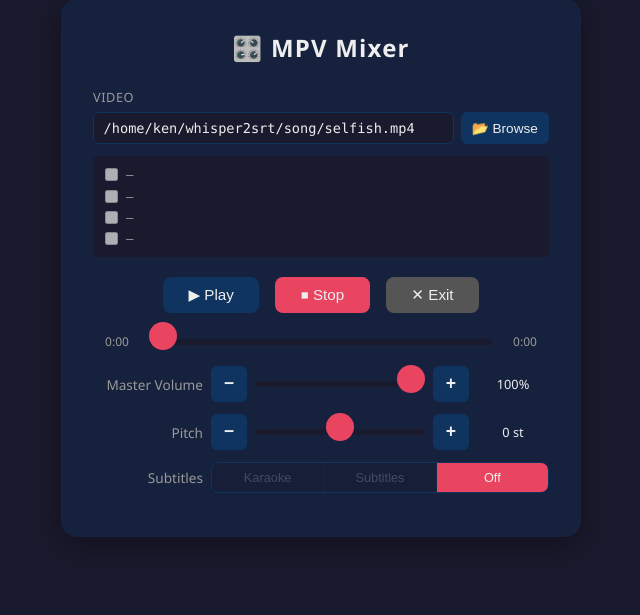
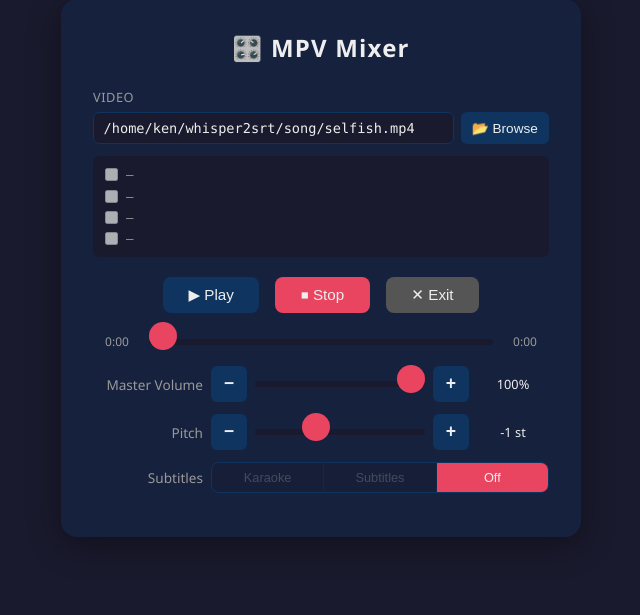
Before and after one commit to kagebarton/whisper2srt, a Flask app: page / in a window 1280 px wide. Shown: the part 33-648 px from the top of the page, without its empty margins (319-959 px from the left). Run offline with Flask 3, Linux system fonts and the light colour scheme.

Commit message:
Create starting pitch change
pikaraoke can add pitch change to queued song, so this will mock that up

```diff
--- a/mpv/app.py
+++ b/mpv/app.py
@@ -79,6 +79,8 @@ DEFAULT_VIDEO    = os.path.join(SONG_DIR, "selfish.mp4")
 DEFAULT_SRT_SUB_DELAY = -0.8
 # DEFAULT_VOCAL_VOLUME: 0.0–1.0 vocal stem volume, applied only when dual-stem is available
 DEFAULT_VOCAL_VOLUME  = 0.4
+# DEFAULT_STARTING_PITCH: initial pitch shift in semitones (applied to all songs on load)
+DEFAULT_STARTING_PITCH = -1
 
 def derive_companion_paths(video_path):
     """Given a video path, return derived companion file paths."""
@@ -103,7 +105,7 @@ state = {
     "subtitle_path": None,
     "subtitle_delay": DEFAULT_SRT_SUB_DELAY,
     "vocal_volume": DEFAULT_VOCAL_VOLUME,
-    "semitones": 0,            # -3 to +3, mapped to pitch via 2^(st/12)
+    "semitones": DEFAULT_STARTING_PITCH,
     "playing": False,
     "duration": 0.0,
     "position": 0.0,
@@ -321,7 +323,7 @@ def reset_state_defaults():
     state["position"] = 0.0
     state["duration"] = 0.0
     state["vocal_volume"] = DEFAULT_VOCAL_VOLUME
-    state["semitones"] = 0
+    state["semitones"] = DEFAULT_STARTING_PITCH
     state["subtitle_delay"] = DEFAULT_SRT_SUB_DELAY
     state["dual_stem"] = False
 
@@ -604,7 +606,8 @@ def poll_position():
 def index():
     return render_template("index.html", state=state,
                            default_vocal_vol_pct=int(DEFAULT_VOCAL_VOLUME * 100),
-                           default_sub_delay_ms=int(DEFAULT_SRT_SUB_DELAY * 1000))
+                           default_sub_delay_ms=int(DEFAULT_SRT_SUB_DELAY * 1000),
+                           default_pitch_st=DEFAULT_STARTING_PITCH)
 
 
 @app.route("/api/files", methods=["POST"])
@@ -649,7 +652,7 @@ def play():
         send_mpv_command({"command": ["audio-add", state["nonvocal_path"]]})
         time.sleep(0.2)
 
-    fc = build_filter(state["vocal_volume"], semitones_to_pitch(0), dual)
+    fc = build_filter(state["vocal_volume"], semitones_to_pitch(state["semitones"]), dual)
     send_mpv_command({"command": ["set_property", "lavfi-complex", fc]})
 
     # Add subtitles if available
--- a/mpv/templates/index.html
+++ b/mpv/templates/index.html
@@ -473,6 +473,7 @@
   // Server-side defaults — used by resetUI so sliders reflect actual defaults
   const DEFAULT_VOCAL_VOL_PCT = {{ default_vocal_vol_pct }};
   const DEFAULT_SUB_DELAY_MS = {{ default_sub_delay_ms }};
+  const DEFAULT_PITCH_SEMITONES = {{ default_pitch_st }};
   let playing = document.getElementById('playPauseBtn').textContent.includes('Pause');
   let seeking = false;
   let pollInterval = null;
@@ -752,8 +753,8 @@
     document.getElementById('timeTotal').textContent = '0:00';
     vocalVol.value = DEFAULT_VOCAL_VOL_PCT;
     document.getElementById('vocalVolVal').textContent = `${DEFAULT_VOCAL_VOL_PCT}%`;
-    pitchSlider.value = 0;
-    document.getElementById('pitchVal').textContent = '0 st';
+    pitchSlider.value = DEFAULT_PITCH_SEMITONES;
+    document.getElementById('pitchVal').textContent = SEMITONE_LABELS[String(DEFAULT_PITCH_SEMITONES)] || `${DEFAULT_PITCH_SEMITONES > 0 ? '+' : ''}${DEFAULT_PITCH_SEMITONES} st`;
     subDelaySlider.value = DEFAULT_SUB_DELAY_MS;
     document.getElementById('subDelayVal').textContent = fmtDelay(DEFAULT_SUB_DELAY_MS);
     _srtDelay = DEFAULT_SUB_DELAY_MS;
```
